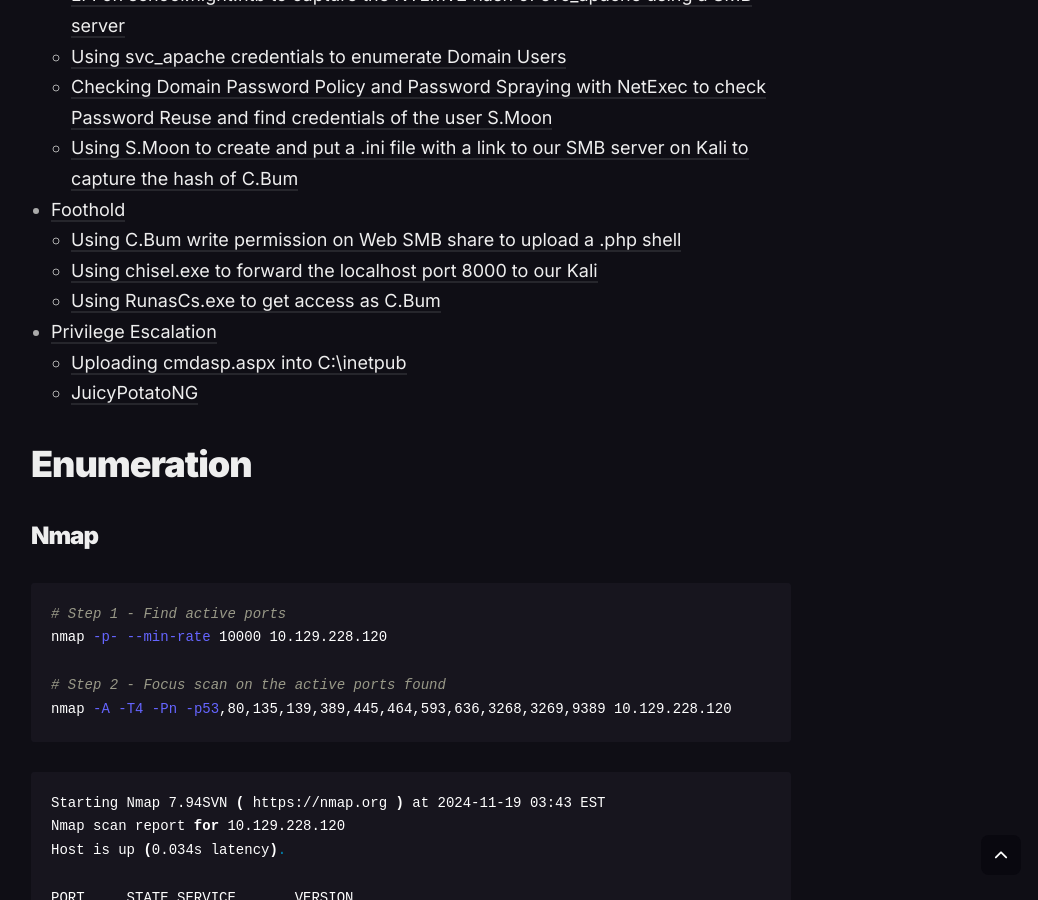
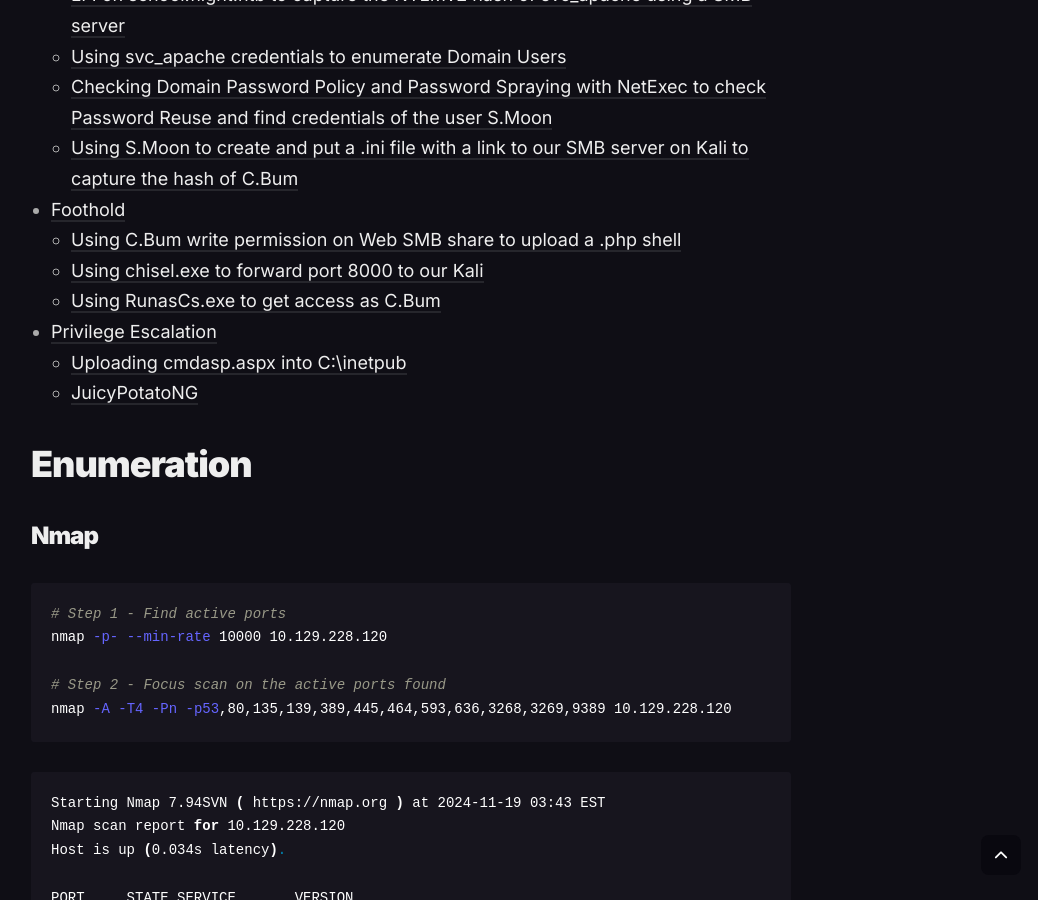
Before and after one commit to Vorkharium/vorkharium.github.io, a Jekyll site: the page built from _posts/2024-11-19-HTB-Flight-Write-up.md, in a window 1280 px wide and 900 px high, scrolled down 950 px. Shown: the whole window, without its empty margins (229-1267 px from the left). Built offline with Jekyll 4.4.1, drawn with Linux system fonts in a browser that asks for light colours.

Commit message:
Update 2024-11-19-HTB-Flight-Write-up.md

```diff
--- a/_posts/2024-11-19-HTB-Flight-Write-up.md
+++ b/_posts/2024-11-19-HTB-Flight-Write-up.md
@@ -17,7 +17,7 @@
   - [Using S.Moon to create and put a .ini file with a link to our SMB server on Kali to capture the hash of C.Bum](#using-smoon-to-create-and-put-a-ini-file-with-a-link-to-our-smb-server-on-kali-to-capture-the-hash-of-cbum)
 - [Foothold](#foothold)
   - [Using C.Bum write permission on Web SMB share to upload a .php shell](#using-cbum-write-permission-on-web-smb-share-to-upload-a-php-shell)
-  - [Using chisel.exe to forward the localhost port 8000 to our Kali](#using-chiselexe-to-forward-the-localhost-port-8000-to-our-kali)
+  - [Using chisel.exe to forward port 8000 to our Kali](#using-chiselexe-to-forward-the-localhost-port-8000-to-our-kali)
   - [Using RunasCs.exe to get access as C.Bum](#using-runascsexe-to-get-access-as-cbum)
 - [Privilege Escalation](#privilege-escalation)
   - [Uploading cmdasp.aspx into C:\inetpub](#uploading-cmdaspaspx-into-cinetpub)
```
